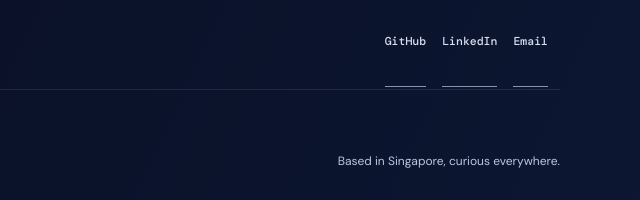
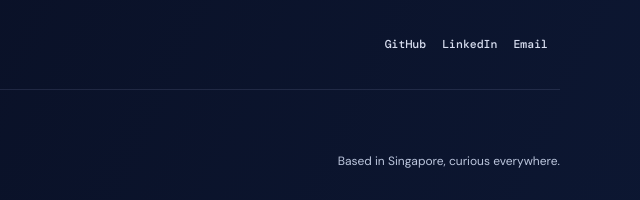
Before and after one commit to RishabhShenoy03/webrish, a plain HTML site: page index.html in a window 1280 px wide. Shown: the top 200 px of the page, 640-1280 px from the left. Drawn offline with nearby package versions, Linux system fonts and the light colour scheme.

Commit message:
Align header social links
Co-authored-by: Copilot <223556219+Copilot@users.noreply.github.com>

```diff
--- a/calm.css
+++ b/calm.css
@@ -145,8 +145,9 @@ a:focus-visible{outline:2px solid #d6cfff;outline-offset:5px}
 .header-contact{border:1px solid #828ca9;border-radius:6px}
 .header-socials,.hero-socials{display:flex;align-items:center;gap:16px;font:500 .72rem 'DM Mono',monospace}
 .header-socials{height:84px;margin-left:auto;padding-right:12px}
-.header-socials a{height:84px;display:inline-flex;align-items:center;line-height:84px;padding:0}
-.header-socials a,.hero-socials a{color:#d8def0;border-bottom:1px solid #8792af;padding-bottom:5px}
+.header-socials a{height:84px;display:inline-flex;align-items:center;line-height:84px;padding:0;border:0}
+.header-socials a{color:#d8def0;border:0;padding:0}
+.hero-socials a{color:#d8def0;border-bottom:1px solid #8792af;padding-bottom:5px}
 .kicker{color:var(--accent)}
 .hero-heading h1,.projects-intro h1,.section-title h2,.home-bottom h2,.contact-section h2,.trip-intro h1{font-family:var(--serif);letter-spacing:-.055em}
 .home-bottom h2{font-size:clamp(2.8rem,4.1vw,4.2rem);line-height:.88}
```
